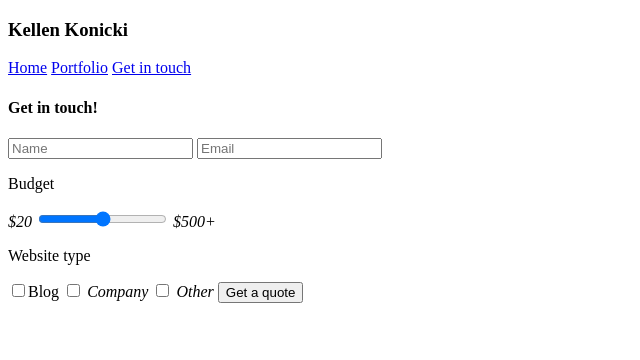
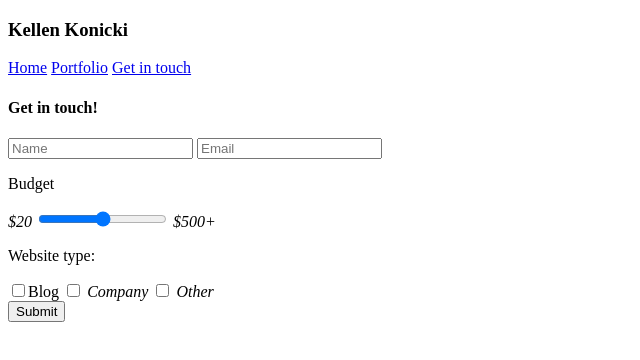
Before and after one commit to Kckonicki/kckonicki.github.io, a plain HTML site: page contact.html in a window 1280 px wide. Shown: the whole page, without its empty margins (0-640 px from the left). Drawn offline with Linux system fonts and the light colour scheme.

Commit message:
Update contact.html

```diff
--- a/contact.html
+++ b/contact.html
@@ -16,14 +16,14 @@
     <em>$20</em>
     <input type="range">
     <em>$500+</em>
-    <p>Website type</p>
+    <p>Website type:</p>
     <input type="checkbox"
     <em>Blog</em>
     <input type="checkbox">
     <em>Company</em>
     <input type="checkbox">
-    <em>Other</em>
-    <button>Get a quote</button>
+    <em>Other</em><br>
+    <button>Submit</button>
   </div>
  </body>
 </html>
```
